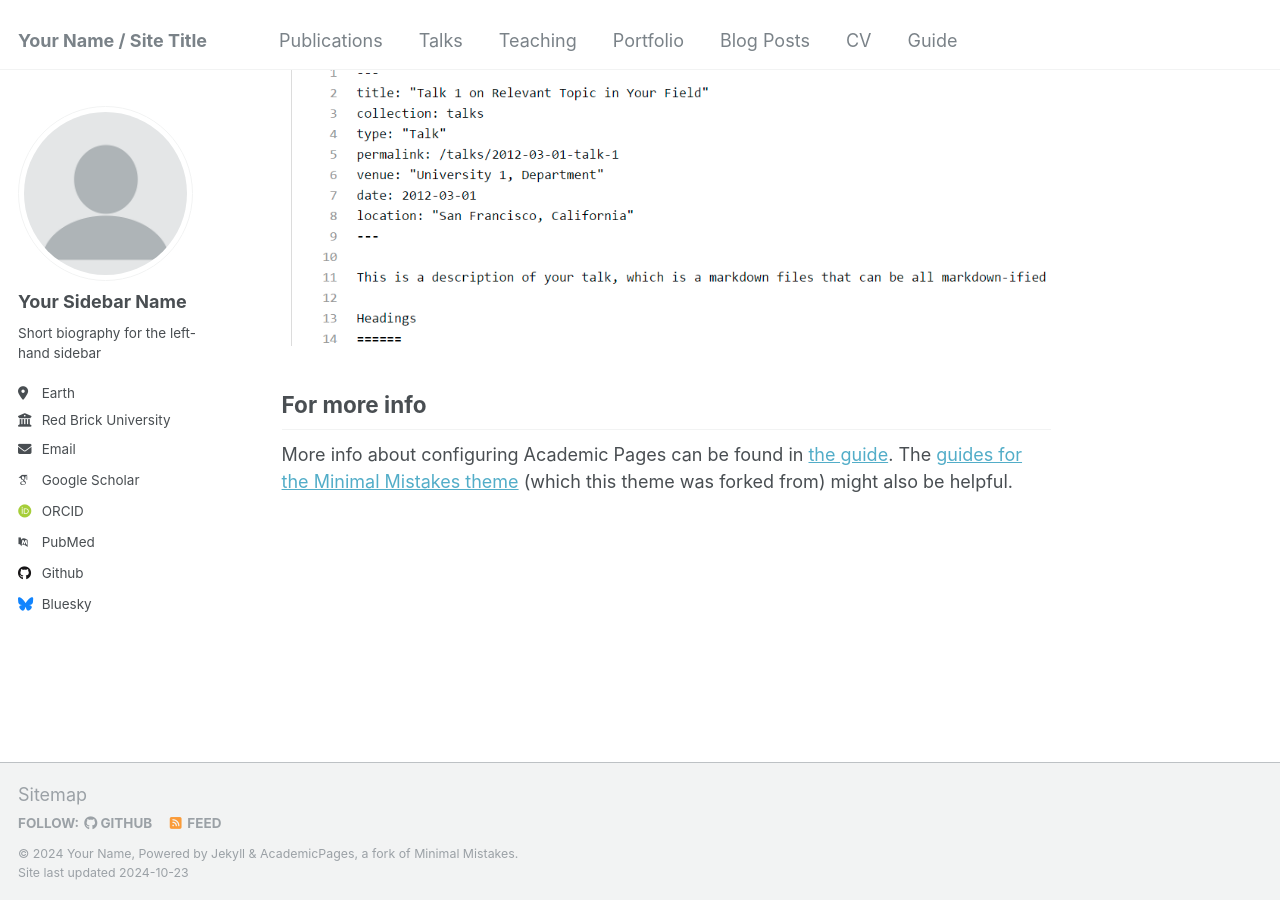
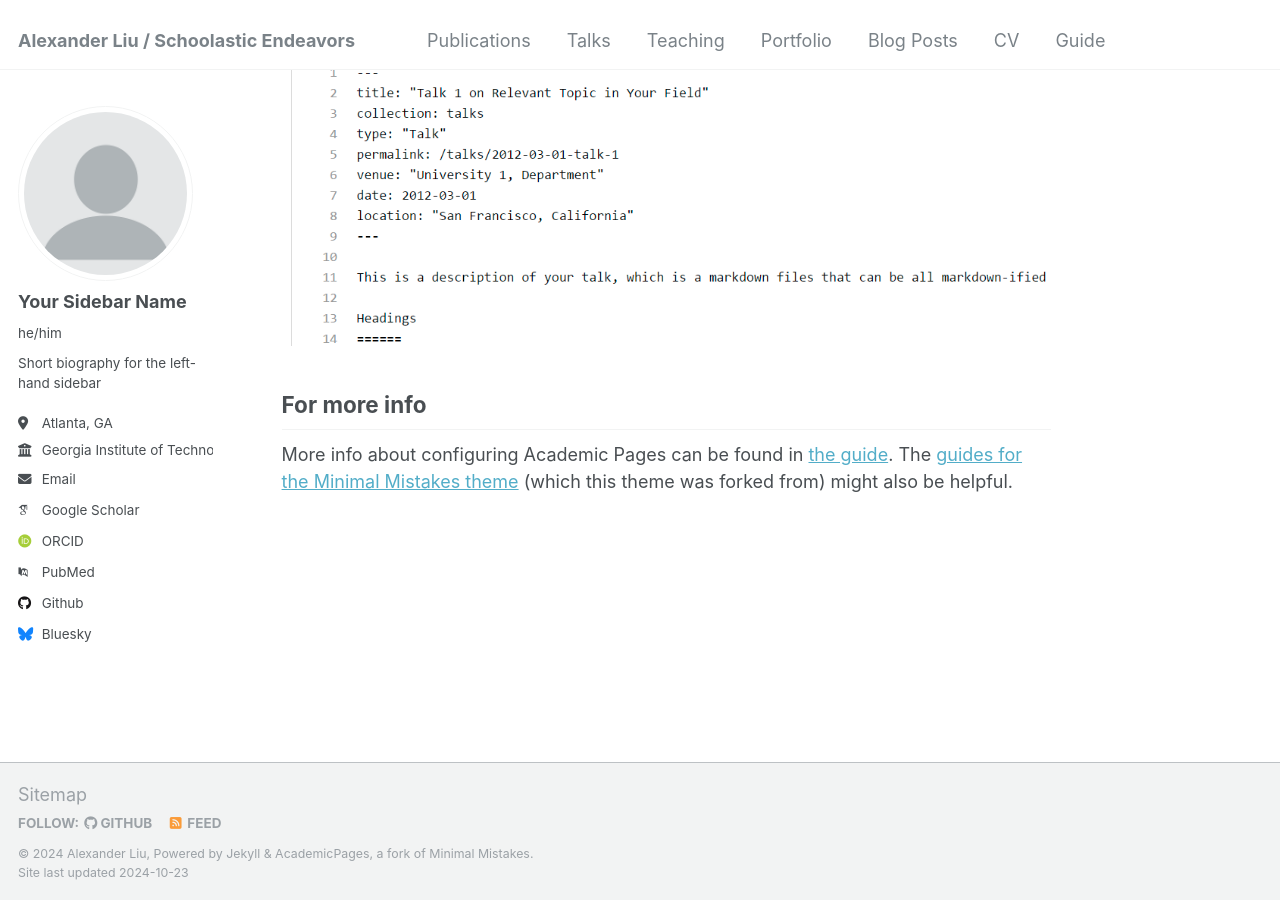
Before and after one commit to yyalex03/schoolendeavors, a Jekyll site: the page built from _pages/about.md, in a window 1280 px wide and 900 px high, scrolled down 2643 px. Built offline with Jekyll 4.4.1, drawn with Linux system fonts in a browser that asks for light colours; some web fonts are replaced.

Commit message:
Update _config.yml

```diff
--- a/_config.yml
+++ b/_config.yml
@@ -8,10 +8,10 @@
 
 # Basic Site Settings
 locale                   : "en-US"
-title                    : "Your Name / Site Title"
+title                    : "Alexander Liu / Schoolastic Endeavors"
 title_separator          : "-"
-name                     : &name "Your Name"
-description              : &description "personal description"
+name                     : &name "Alexander Liu"
+description              : &description "Personal website"
 url                      : https://academicpages.github.io # the base hostname & protocol for your site e.g. "https://mmistakes.github.io"
 baseurl                  : "" # the subpath of your site, e.g. "/blog"
 repository               : "academicpages/academicpages.github.io"
@@ -23,12 +23,12 @@ author:
   # Biographic information
   avatar           : "profile.png"
   name             : "Your Sidebar Name"
-  pronouns         : # example: "she/her"
+  pronouns         : "he/him"
   bio              : "Short biography for the left-hand sidebar"
-  location         : "Earth"
-  employer         : "Red Brick University"
+  location         : "Atlanta, GA"
+  employer         : "Georgia Institute of Technology"
   uri              : # URL
-  email            : "none@example.org"
+  email            : "aliu372@gatech.edu"
 
   # Academic websites
   arxiv            : # URL - Update with the correct link to your profile
```
